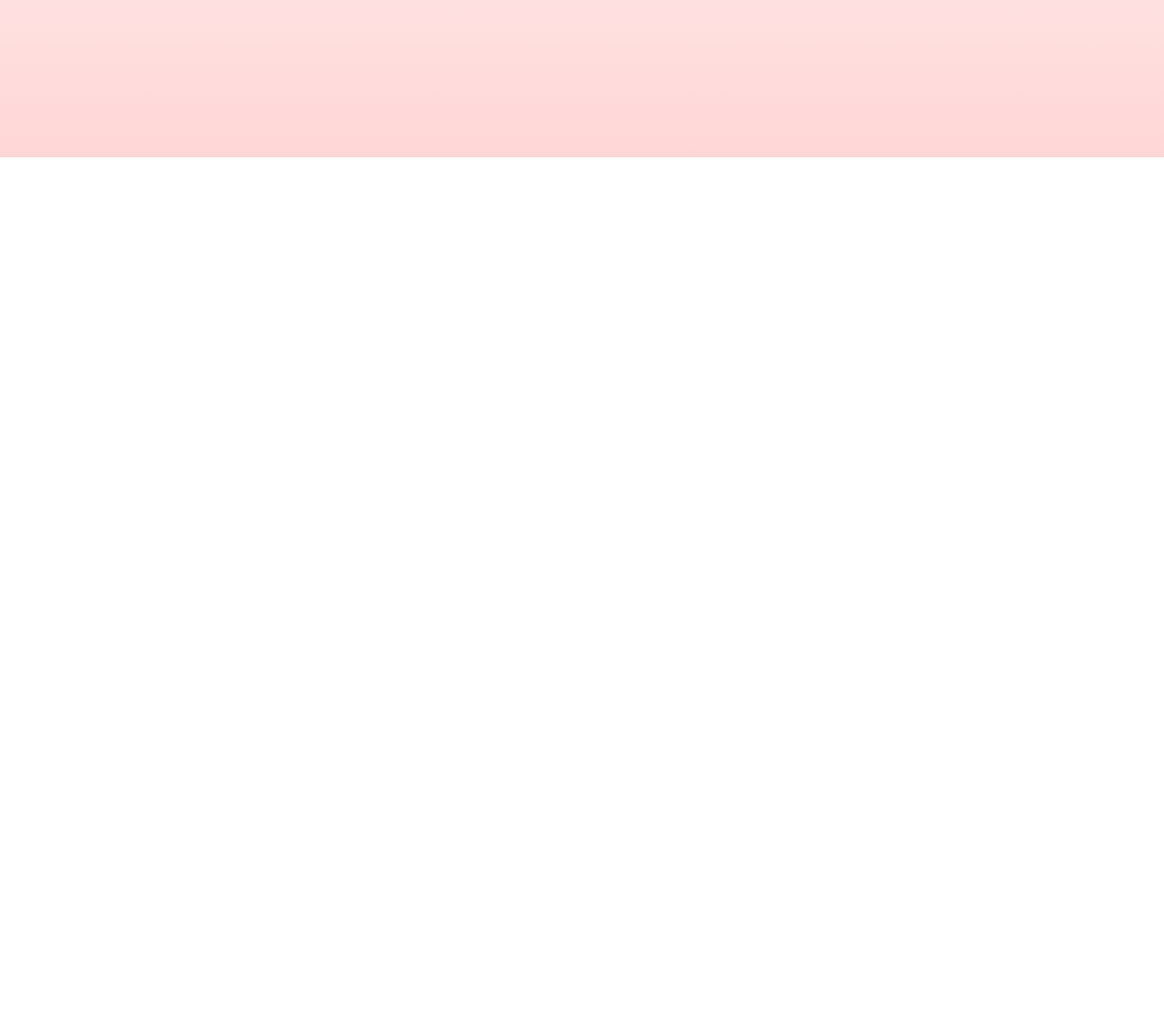
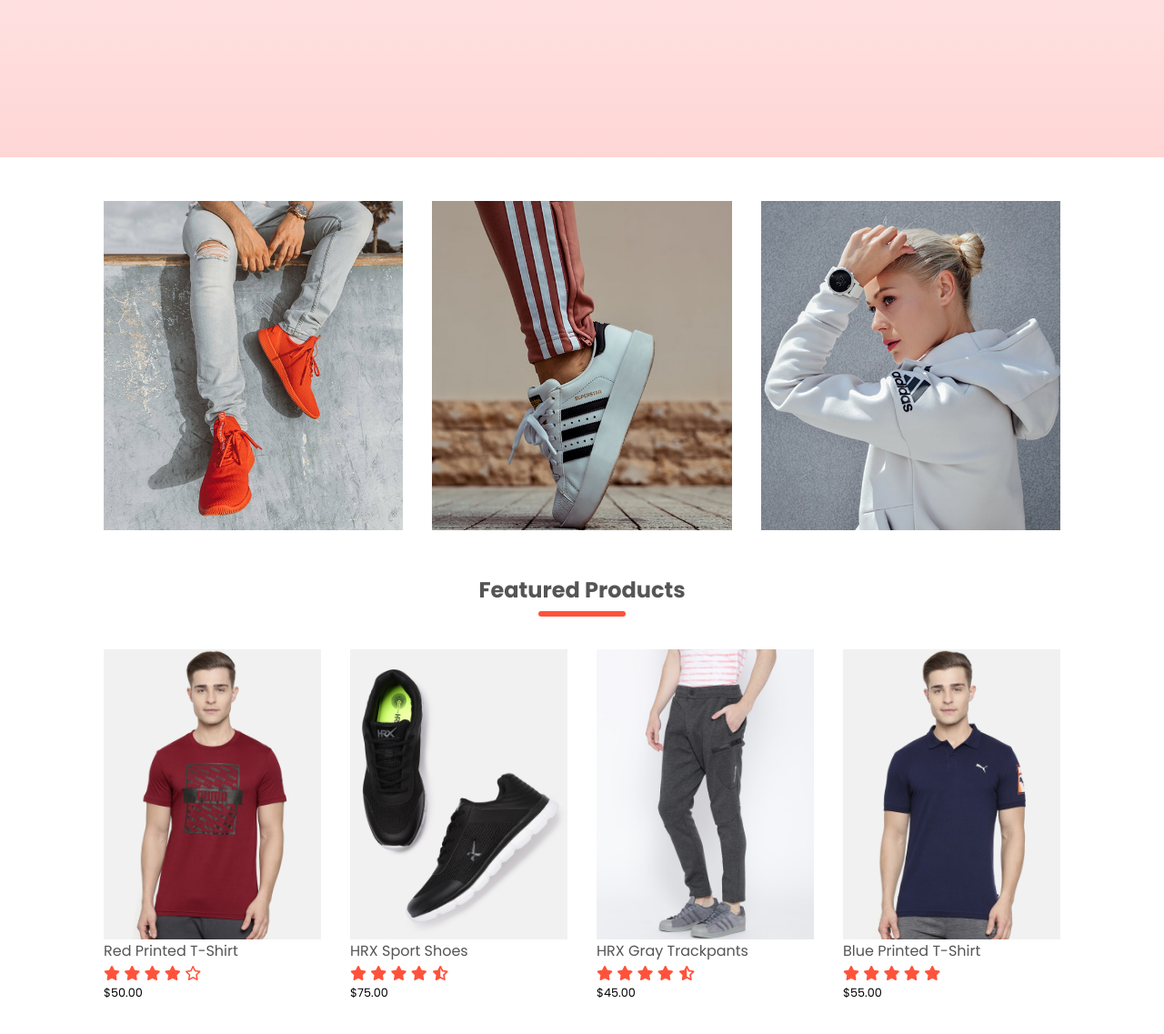
Before and after one commit to curly1210/Ecommerce---Website, a plain HTML site: page index.html in a window 1280 px wide. Shown: the part 509-1646 px from the top of the page at 91% size. Before the commit the page ends 800 px from the top, so only its background shows below. Drawn offline with Linux system fonts and the light colour scheme.

Commit message:
add featured category

```diff
--- a/index.html
+++ b/index.html
@@ -5,6 +5,16 @@
     <title>RedStore</title>
     <link rel="stylesheet" href="/styles/general.css" />
     <link rel="stylesheet" href="/styles/header.css" />
+    <link rel="stylesheet" href="/styles/featured-categories.css" />
+
+    <meta name="viewport" content="width=device-width, initial-scale=1.0" />
+    <link
+      rel="stylesheet"
+      href="https://cdnjs.cloudflare.com/ajax/libs/font-awesome/6.4.2/css/all.min.css"
+      integrity="sha512-z3gLpd7yknf1YoNbCzqRKc4qyor8gaKU1qmn+CShxbuBusANI9QpRohGBreCFkKxLhei6S9CQXFEbbKuqLg0DA=="
+      crossorigin="anonymous"
+      referrerpolicy="no-referrer"
+    />
 
     <link rel="preconnect" href="https://fonts.googleapis.com" />
     <link rel="preconnect" href="https://fonts.gstatic.com" crossorigin />
@@ -14,6 +24,7 @@
     />
   </head>
   <body>
+    <!-- Navigation and Banner -->
     <header class="header">
       <div class="container">
         <div class="navigation">
@@ -46,5 +57,65 @@
         </div>
       </div>
     </header>
+
+    <!-- Featured categories -->
+    <div class="row categories-1">
+      <img src="/images/Categogy/category-1.jpg" alt="" />
+      <img src="/images/Categogy/category-2.jpg" alt="" />
+      <img src="/images/Categogy/category-3.jpg" alt="" />
+    </div>
+
+    <!-- Featured categories -->
+    <h2 class="title">Featured Products</h2>
+    <div class="row categories-2">
+      <div>
+        <img src="/images/Products/product-1.jpg" alt="" />
+        <h4>Red Printed T-Shirt</h4>
+        <div class="rating">
+          <i class="fa-solid fa-star"></i>
+          <i class="fa-solid fa-star"></i>
+          <i class="fa-solid fa-star"></i>
+          <i class="fa-solid fa-star"></i>
+          <i class="fa-regular fa-star"></i>
+        </div>
+        <p>$50.00</p>
+      </div>
+      <div>
+        <img src="/images/Products/product-2.jpg" alt="" />
+        <h4>HRX Sport Shoes</h4>
+        <div class="rating">
+          <i class="fa-solid fa-star"></i>
+          <i class="fa-solid fa-star"></i>
+          <i class="fa-solid fa-star"></i>
+          <i class="fa-solid fa-star"></i>
+          <i class="fa-solid fa-star-half-stroke"></i>
+        </div>
+        <p>$75.00</p>
+      </div>
+      <div>
+        <img src="/images/Products/product-3.jpg" alt="" />
+        <h4>HRX Gray Trackpants</h4>
+        <div class="rating">
+          <i class="fa-solid fa-star"></i>
+          <i class="fa-solid fa-star"></i>
+          <i class="fa-solid fa-star"></i>
+          <i class="fa-solid fa-star"></i>
+          <i class="fa-solid fa-star-half-stroke"></i>
+        </div>
+        <p>$45.00</p>
+      </div>
+      <div>
+        <img src="/images/Products/product-4.jpg" alt="" />
+        <h4>Blue Printed T-Shirt</h4>
+        <div class="rating">
+          <i class="fa-solid fa-star"></i>
+          <i class="fa-solid fa-star"></i>
+          <i class="fa-solid fa-star"></i>
+          <i class="fa-solid fa-star"></i>
+          <i class="fa-solid fa-star"></i>
+        </div>
+        <p>$55.00</p>
+      </div>
+    </div>
   </body>
 </html>
--- /dev/null
+++ b/styles/featured-categories.css
@@ -0,0 +1,63 @@
+.categories-1,
+.categories-2 {
+  display: grid;
+  max-width: 1100px;
+  margin: 3rem auto;
+  padding: 0 1.5rem;
+  column-gap: 2rem;
+
+  /* margin: 4rem 0; */
+}
+
+.categories-1 {
+  grid-template-columns: 1fr 1fr 1fr;
+}
+
+.categories-2 {
+  grid-template-columns: 1fr 1fr 1fr 1fr;
+}
+
+.categories-1 img,
+.categories-2 img {
+  width: 100%;
+  display: block;
+}
+
+.title {
+  text-align: center;
+  color: #555;
+  position: relative;
+}
+
+.title::after {
+  content: "";
+  background: #ff523b;
+  width: 6rem;
+  height: 0.4rem;
+  border-radius: 5px;
+  position: absolute;
+  bottom: -12px;
+  left: 50%;
+  transform: translateX(-50%);
+}
+
+h4 {
+  color: #555;
+  font-weight: normal;
+}
+
+.row p {
+  font-size: 0.8rem;
+}
+
+.row img {
+  transition: transform 0.5s;
+}
+
+.row img:hover {
+  transform: translateY(-5px);
+}
+
+.rating i {
+  color: #ff523b;
+}
--- a/styles/header.css
+++ b/styles/header.css
@@ -1,5 +1,5 @@
 .header {
-  background:linear-gradient(#fff, #ffd6d6);
+  background: linear-gradient(#fff, #ffd6d6);
 }
 
 .container {
@@ -63,12 +63,12 @@
 .introduce h1 {
   font-size: 3rem;
   line-height: 3.5rem;
-  margin-bottom: 2.6rem ;
+  margin-bottom: 2.6rem;
 }
 
 .introduce p {
   color: #555;
-  margin-bottom:2.6rem ;
+  margin-bottom: 2.6rem;
 }
 
 .introduce button {
@@ -79,8 +79,12 @@
   border-radius: 30px;
   font-size: 1.1rem;
   cursor: pointer;
+  transition: background-color 0.5s;
 }
 
+.introduce button:hover {
+  background-color: #563434;
+}
 
 .banner img {
   max-width: 50%;
```
